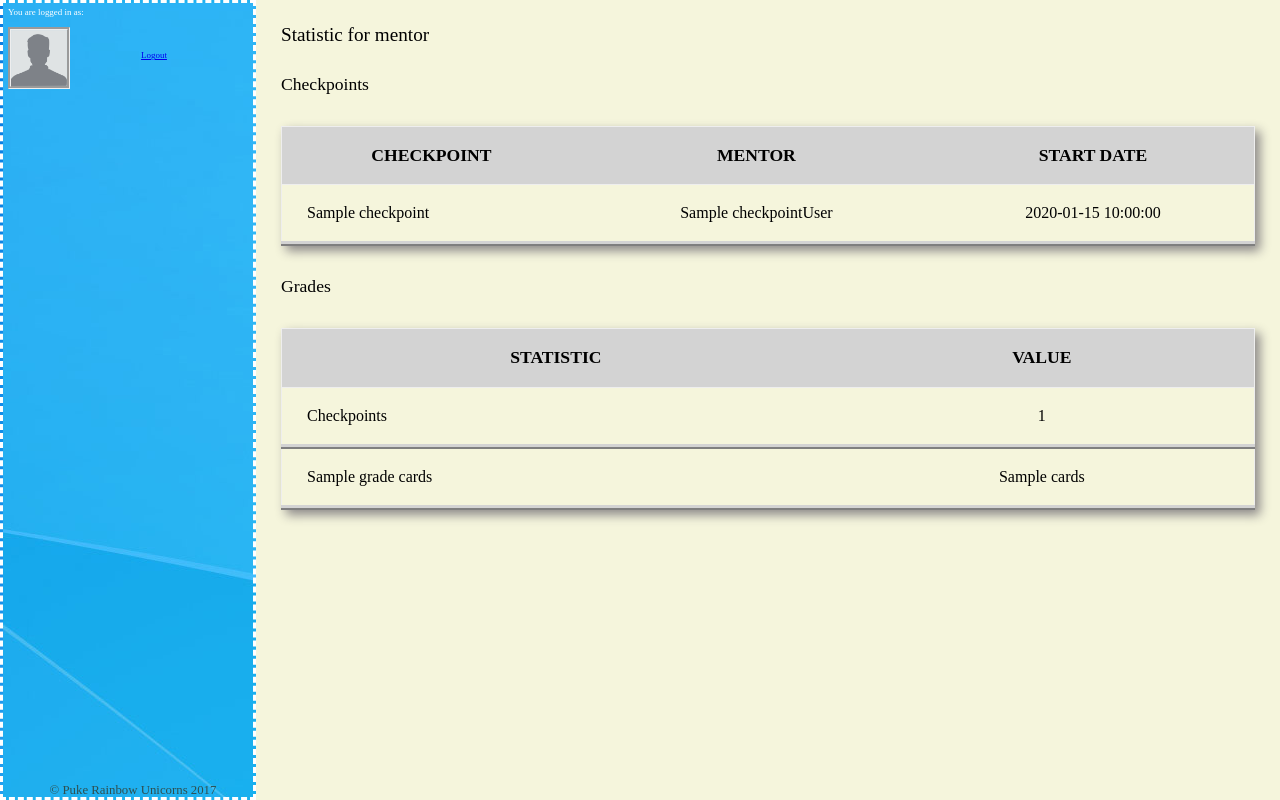
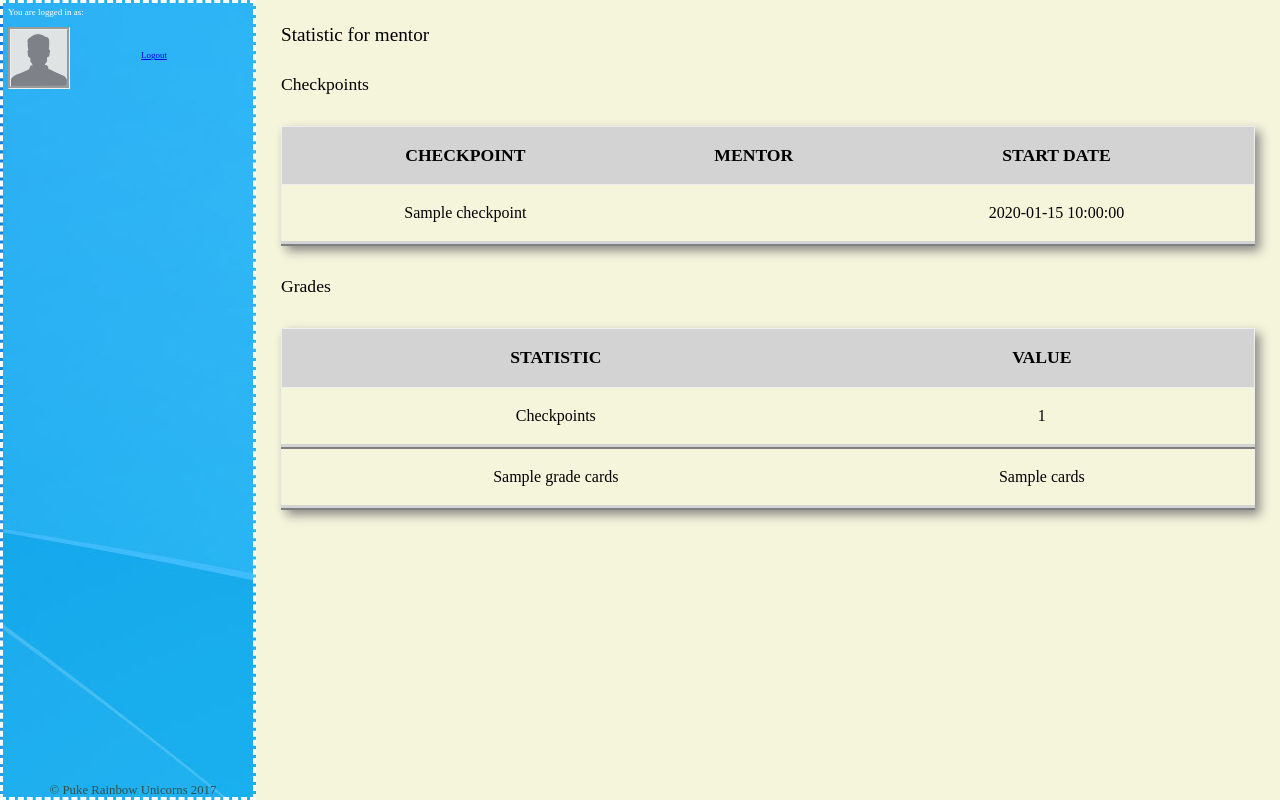
Before and after one commit to patiem/ccms-for-school-python-flask-SQLAlchemy, a Flask app: template app/templates/statistic/statistics_mentor.html in a window 1280 px wide. Run offline with Flask 2, Linux system fonts and the light colour scheme; the template is opened without the code that fills it: most values are stand-ins (such as "Sample title", 1, 10 or a date in 2020); parts of the project's set-up code (start-up, migrations or seed data) failed here and were passed over; some web fonts are replaced.

Commit message:
remove class left and add  user.name and user.surname to table

```diff
--- a/app/templates/statistic/statistics_mentor.html
+++ b/app/templates/statistic/statistics_mentor.html
@@ -14,8 +14,8 @@
         {% if checkpoints != None %}
             {% for checkpoint in checkpoints %}
             <tr>
-                <td class='left'>{{ checkpoint['Title'] }}</td>
-                <td>{{ checkpoint['Name'] }}{{ checkpoint['Surname'] }}</td>
+                <td>{{ checkpoint['Title'] }}</td>
+                <td>{{ user.name }} {{ user.surname }} </td>
                 <td>{{ checkpoint['Start_date'] }}</td>
             </tr>
             {% endfor %}
@@ -31,14 +31,14 @@
             <th>VALUE</th>
         </tr>
         <tr>
-            <td class='left'>Checkpoints</td>
+            <td>Checkpoints</td>
             <td>{% if checkpoints != None %}{{ checkpoints|length }}{% else %}0{% endif %}</td>
         </tr>
 
     {% if cards != None %}
         {% for card in cards %}
          <tr>
-             <td class='left'>{{ card['grade'] }} cards</td>
+             <td>{{ card['grade'] }} cards</td>
             <td>{{ card['cards'] }}</td>
         </tr>
         {% endfor %}
```
